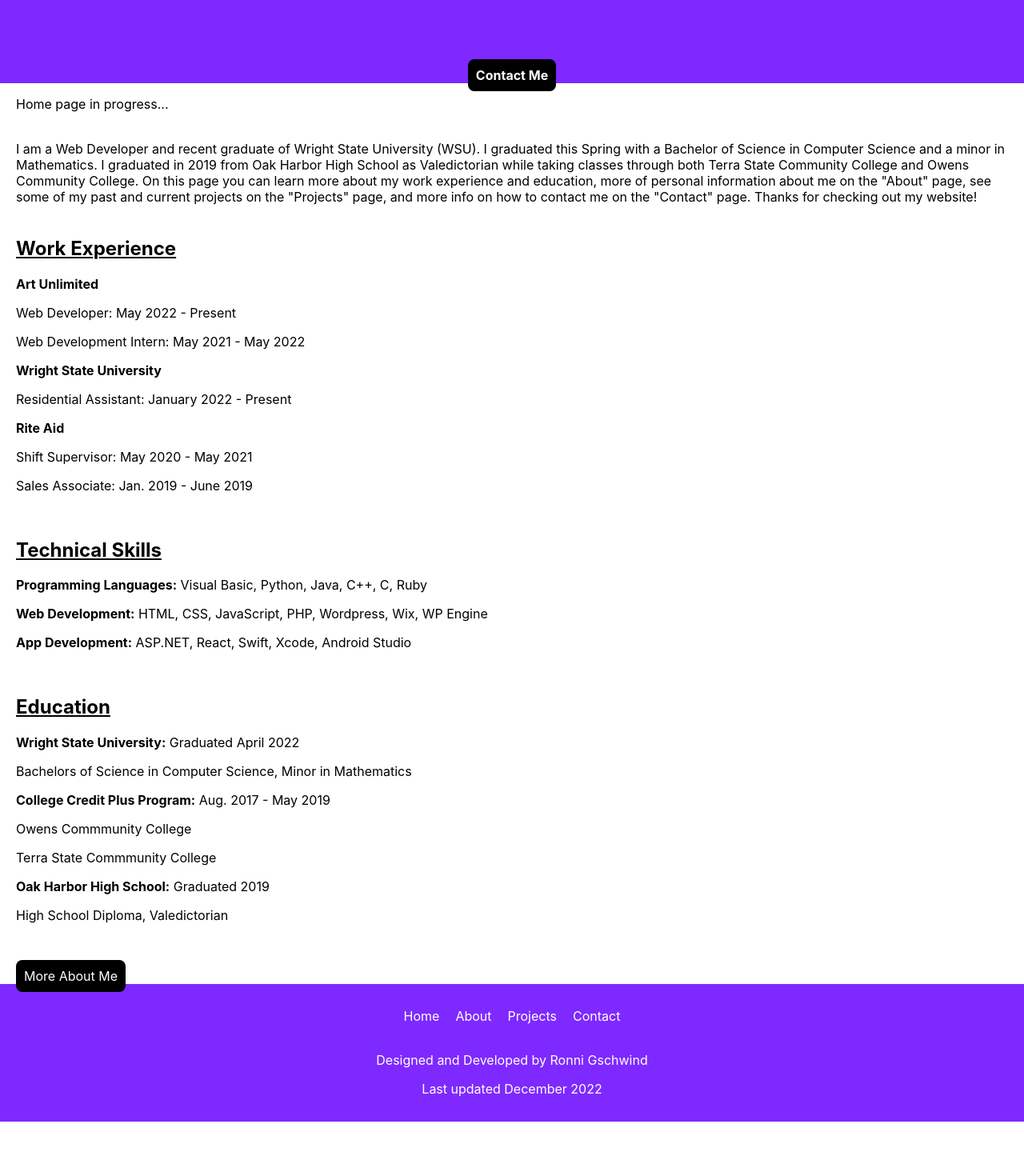
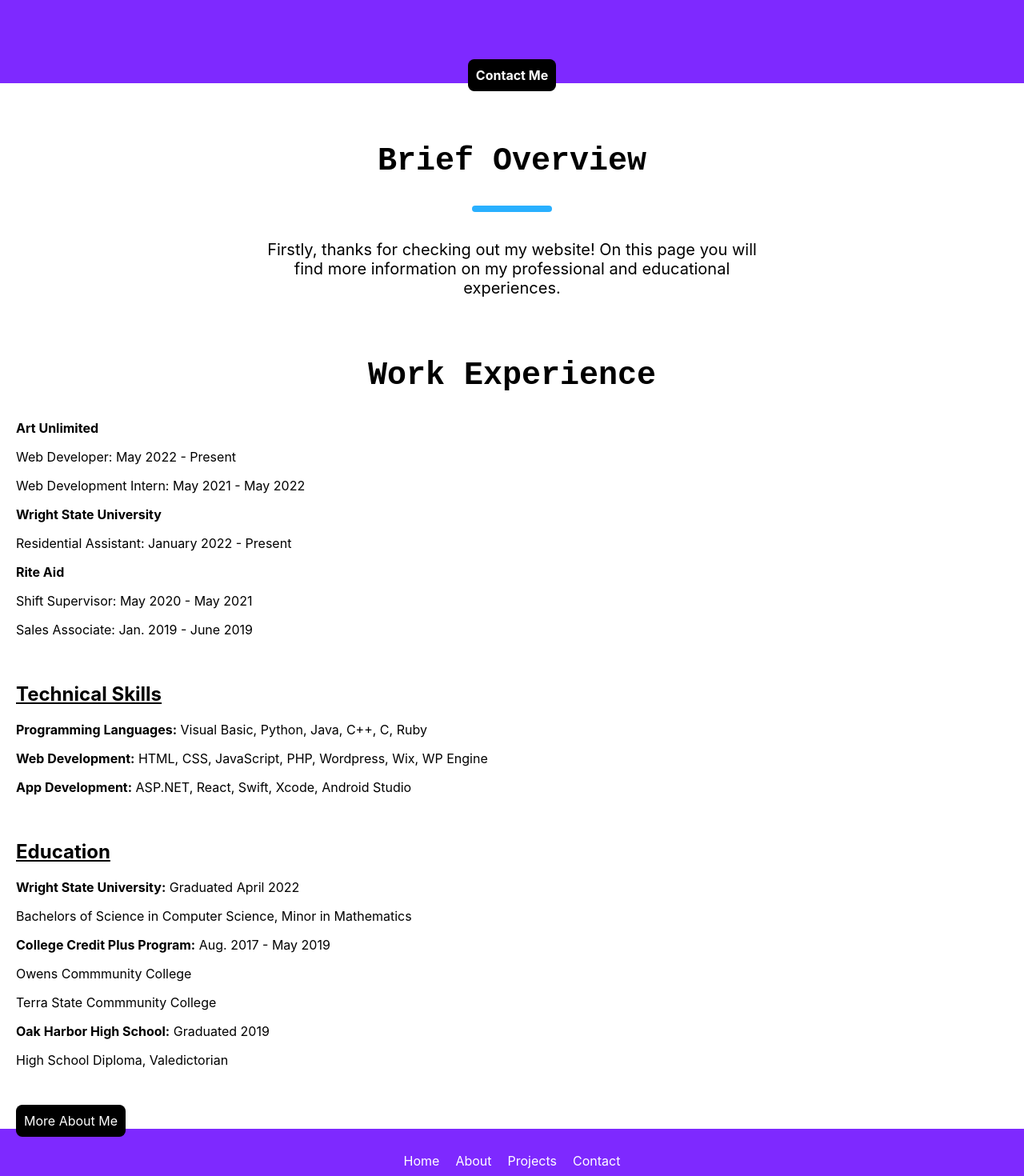
Before and after one commit to ronnigschwind/ronnigschwind.github.io, a React (Create React App) app: page / in a window 1280 px wide. Shown: the part 560-2030 px from the top of the page at 80% size. Before the commit the page ends 1962 px from the top, so only its background shows below. Built offline with nearby package versions, Linux system fonts and the light colour scheme.

Commit message:
Multiple edits to site - getting the layout for the homepage and created custom cursor/cursor pointer

```diff
--- a/src/App.css
+++ b/src/App.css
@@ -1,5 +1,6 @@
 a {
   text-decoration: none;
+  cursor: url('./images/cursor-pointer.svg') 12 0, url('./images/cursor-pointer.svg') 12 0, pointer;
 }
 
 .glowOnHover {
@@ -9,7 +10,7 @@ a {
   outline: none;
   color: #fff;
   background: #111;
-  cursor: pointer;
+  cursor: url('./images/cursor-pointer.svg') 12 0, url('./images/cursor-pointer.svg') 12 0, pointer;
   position: relative;
   z-index: 0;
   border-radius: 10px;
@@ -65,3 +66,7 @@ a {
 .displayNone {
   display: none !important;
 }
+
+.customCursorPointer {
+  cursor: url('./images/cursor-pointer.svg') 12 0, url('./images/cursor-pointer.svg') 12 0, pointer !important;
+}
--- /dev/null
+++ b/src/components/Accordion.js
@@ -0,0 +1,11 @@
+// import React from 'react'
+
+function Accordion(props) {
+    return (
+        <div className='Accordion'>
+            <p>{props.titleAndDescription.description}</p>
+        </div>
+    )
+}
+
+export default Accordion
--- a/src/components/Banner.js
+++ b/src/components/Banner.js
@@ -5,7 +5,7 @@ function Banner() {
   return (
     <div className='Banner' id='Banner' style={{textAlign: 'center', backgroundColor: '#01a4ff', color: 'white', padding: '10px 30px', position: 'relative', display: 'block'}}>
         This page is currently in progress
-        <p style={{backgroundColor: 'black', borderRadius: '100%', width: 20, height: 20, position: 'absolute', right: 20, top: 10, margin: 0, cursor: 'pointer'}} onClick={function closeBanner() {document.getElementById('Banner').classList.toggle('displayNone')}}>X</p>
+        <p className='customCursorPointer' style={{backgroundColor: 'black', borderRadius: '100%', width: 20, height: 20, position: 'absolute', right: 20, top: 10, margin: 0, cursor: 'pointer'}} onClick={function closeBanner() {document.getElementById('Banner').classList.toggle('displayNone')}}>X</p>
     </div>
     )
 }
--- a/src/components/Footer.js
+++ b/src/components/Footer.js
@@ -1,7 +1,6 @@
 import '../styles/Footer.css';
-import { Link} from 'react-router-dom';
+import { Link } from 'react-router-dom';
 
-// nav bar and seciton above
 function Footer() {
   return (
     <div className="Footer">
@@ -11,7 +10,7 @@ function Footer() {
           <Link to="/projects" style={{ margin: "10px" }}>Projects</Link>
           <Link to="/contact" style={{ margin: "10px" }}>Contact</Link>
           <p style={{ marginTop: "35px" }}>Designed and Developed by Ronni Gschwind</p>
-          <p>Last updated December 2022</p>
+          <p>© Copyright {new Date().getFullYear()}</p>
       </div>
     </div>
   );
--- a/src/components/Hero.js
+++ b/src/components/Hero.js
@@ -25,8 +25,7 @@ function Hero() {
             <img src={Me} style={{boxShadow: "15px 15px 10px #01a4ff"}} alt="me"/>
             </div>
         </div>
-        <Link to="/contact" className='glowOnHover' style={{ color: "white", padding: "10px", borderRadius: "8px", backgroundColor: "black", fontWeight: "bold" }}>
-            Contact Me</Link>
+        <Link to="/contact" className='glowOnHover' style={{ color: "white", padding: "10px", borderRadius: "8px", backgroundColor: "black", fontWeight: "bold" }}>Contact Me</Link>
     </div>
     );
 }
--- a/src/index.css
+++ b/src/index.css
@@ -1,3 +1,7 @@
+html {
+  cursor: url('./images/cursor.svg') 15 0, url('./images/cursor.svg') 15 0, auto;
+}
+
 body {
   margin: 0;
   font-family: -apple-system, BlinkMacSystemFont, 'Segoe UI', 'Roboto', 'Oxygen',
--- a/src/pages/Home.js
+++ b/src/pages/Home.js
@@ -3,28 +3,47 @@ import '../styles/Home.css'
 
 import Banner from '../components/Banner';
 import Hero from '../components/Hero';
+import Accordion from '../components/Accordion';
 
 // purple -> #7e29ff
 // blue -> #29b0ff
 // green -> #18cd3c
 
-// Home page content
+const workExperience = [
+  {
+    title: 'Web Developer',
+    description: {
+      bulletOne: 'Develop responsive websites using HTML, CSS, JavaScript, Wordpress, and React.',
+      bulletTwo: 'Continuously innovating web development processes to increase efficiency.',
+      bulletThree: 'Spearheading the development of a team lead role for the web developers.',
+      bulletFour: 'Enhanced and refined over 50 client websites.',
+      bulletFive: 'Built 9 websites as the lead developer from scratch for clients including two full stack websites using React.',
+      bulletSix: 'Created template websites that are marketed by the sales team to prospective clients.'
+    }
+  }
+]
+
 function Home() {
     return (
       <div className="Home">
         <Banner/>
         <Hero/>
-        <p style={{ paddingLeft: "20px" }}>Home page in progress...</p>
 
-        <p style={{ padding: "20px" }}>I am a Web Developer and recent graduate of Wright State University (WSU). I graduated this
-        Spring with a Bachelor of Science in Computer Science and a minor in Mathematics. I graduated in 2019 from Oak Harbor High
-        School as Valedictorian while taking classes through both Terra State Community College and Owens Community College. On this
-        page you can learn more about my work experience and education, more of personal information about me on the "About" page,
-        see some of my past and current projects on the "Projects" page, and more info on how to contact me on the "Contact" page.
-        Thanks for checking out my website! </p>
+        <div style={{textAlign: 'center', padding: '0 20px', maxWidth: 1200, margin: 'auto'}}>
+          <h2 style={{fontSize: '40px', marginTop: '75px', fontFamily: 'monospace'}}>Brief Overview</h2>
+          <div style={{maxWidth: '100px', height: '8px', margin: 'auto', backgroundColor: '#29b0ff', borderRadius: '5px'}}></div>
+          <p style={{margin: '35px auto', maxWidth: 650, fontSize: 20}}>Firstly, thanks for checking out my website! On this page you will find more information on my professional and educational experiences.</p>
+        </div>
+
+        <div style={{textAlign: 'center', padding: '0 20px', maxWidth: 1200, margin: 'auto'}}>
+          <h2 style={{fontSize: '40px', marginTop: '75px', fontFamily: 'monospace'}}>Work Experience</h2>
+          {/* <div style={{maxWidth: '100px', height: '8px', margin: 'auto', backgroundColor: '#29b0ff', borderRadius: '5px'}}></div> */}
+          {/* <p style={{margin: '35px auto', maxWidth: 650, fontSize: 20}}>Firstly, thanks for checking out my website! On this page you will find more information on my professional and educational experiences.</p> */}
+        </div>
+
+        <Accordion titleAndDescription={workExperience}/>
 
         <div className="workExp" style={{ paddingLeft: "20px" }}>
-          <h2 style={{ textDecoration: "underline" }}>Work Experience</h2>
           <p style={{ fontWeight: "bold" }}>Art Unlimited</p>
           <p>Web Developer: May 2022 - Present</p>
           <p>Web Development Intern: May 2021 - May 2022</p>
--- a/src/pages/Projects.js
+++ b/src/pages/Projects.js
@@ -4,6 +4,8 @@ function Projects() {
     return (
       <div className="Projects">
         <Banner/>
+
+        {/* <iframe src='https://www.goodneighborsems.com/' height='300' width='100%' title='Good Neighbors EMS Website'></iframe> */}
 
         {/* ideas: - links to sites I've made
                    - list projects I've done using a varitey
```
Also changed, not shown: src/images/cursor-pointer.svg (added), src/images/cursor.svg (added).
